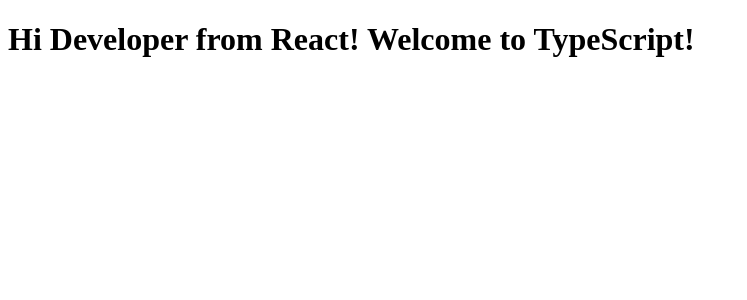
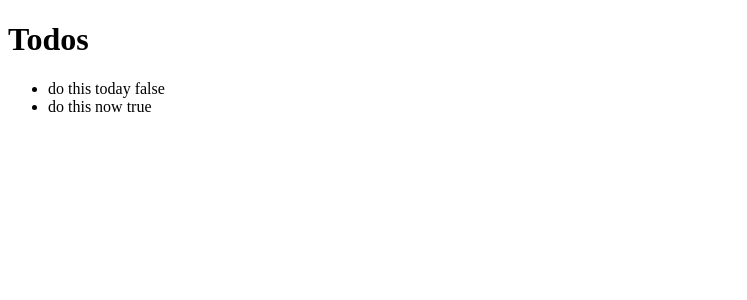
Before and after one commit to crc2220/fresh, a React app: page / in a window 1280 px wide. Shown: the top 300 px of the page, without its empty margins (0-747 px from the left). Built offline with nearby package versions, Linux system fonts and the light colour scheme.

Commit message:
adding recoil, trying out todo list app

```diff
--- a/package.json
+++ b/package.json
@@ -13,7 +13,8 @@
   "license": "ISC",
   "dependencies": {
     "react": "^16.13.1",
-    "react-dom": "^16.13.1"
+    "react-dom": "^16.13.1",
+    "recoil": "0.0.10"
   },
   "devDependencies": {
     "@babel/core": "^7.11.6",
--- /dev/null
+++ b/src/atoms/index.tsx
@@ -0,0 +1 @@
+export * from "./todos";
--- /dev/null
+++ b/src/atoms/todos.tsx
@@ -0,0 +1,8 @@
+import { atom } from "recoil";
+export const todosState = atom({
+  key: "todos",
+  default: [
+    { description: "do this today", done: false },
+    { description: "do this now", done: true },
+  ],
+});
--- a/src/components/App.tsx
+++ b/src/components/App.tsx
@@ -1,10 +1,33 @@
 import * as React from "react";
-export interface HelloWorldProps {
-  userName: string;
-  lang: string;
-}
-export const App = (props: HelloWorldProps) => (
-  <h1>
-    Hi {props.userName} from React! Welcome to {props.lang}!
-  </h1>
-);
+import { todosState } from "../atoms";
+import { atom, useRecoilState } from "recoil";
+
+export const App = (): JSX.Element => {
+  const [todos, setTodos] = useRecoilState(todosState);
+  const toggleTodo = (id: number) => {
+    const newTodos = todos.map((todo, index) => {
+      if (index == id) {
+        todo = {
+          ...todo,
+          done: !todo.done,
+        };
+      }
+      return todo;
+    });
+    setTodos(newTodos);
+  };
+  return (
+    <>
+      <h1>Todos</h1>
+      <ul>
+        {todos.map((todo, index) => {
+          return (
+            <li data-id={index} onClick={() => toggleTodo(index)}>
+              {todo.description} {todo.done.toString()}
+            </li>
+          );
+        })}
+      </ul>
+    </>
+  );
+};
--- a/src/components/index.tsx
+++ b/src/components/index.tsx
@@ -1,7 +1,10 @@
 import * as React from "react";
 import * as ReactDOM from "react-dom";
+import { RecoilRoot } from "recoil";
 import { App } from "./App";
 ReactDOM.render(
-  <App userName="Developer" lang="TypeScript" />,
+  <RecoilRoot>
+    <App />
+  </RecoilRoot>,
   document.getElementById("root")
 );
```
Also changed, not shown: 1 other file (tests, documents, lock files or other folders).
